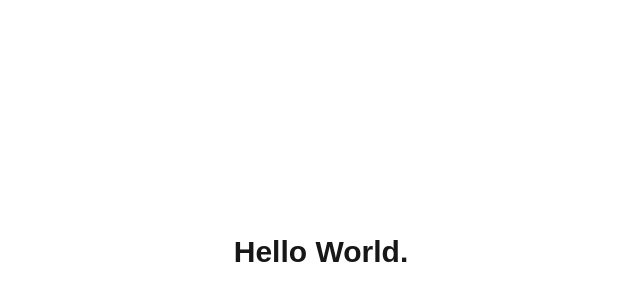
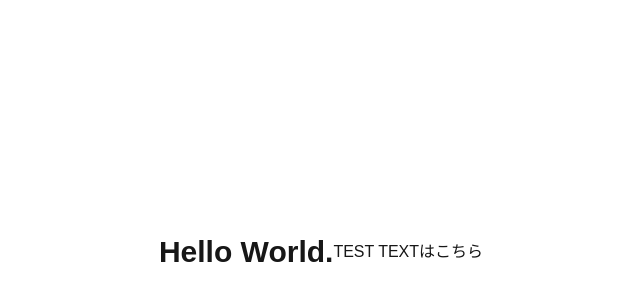
Before and after one commit to kams3261/liot-website, a Next.js app: page / in a window 1280 px wide. Shown: the part 148-448 px from the top of the page, without its empty margins (319-959 px from the left). Built offline with nearby package versions, Linux system fonts and the light colour scheme.

Commit message:
TEST TEXTの表示

```diff
--- a/src/app/page.tsx
+++ b/src/app/page.tsx
@@ -2,6 +2,7 @@ export default function Home() {
   return (
     <main className="flex min-h-full flex-1 items-center justify-center">
       <h1 className="text-3xl font-semibold">Hello World.</h1>
+      <p>TEST TEXTはこちら</p>
     </main>
   );
 }
```
